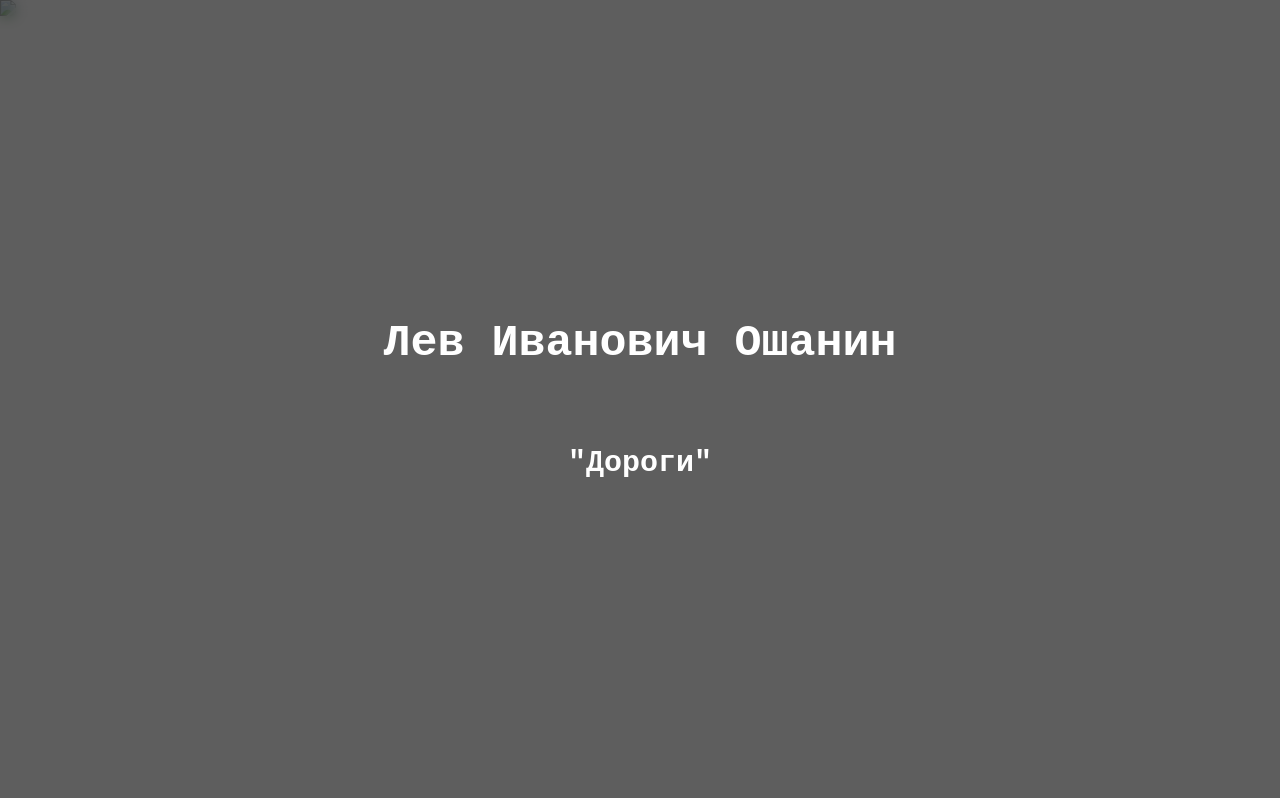
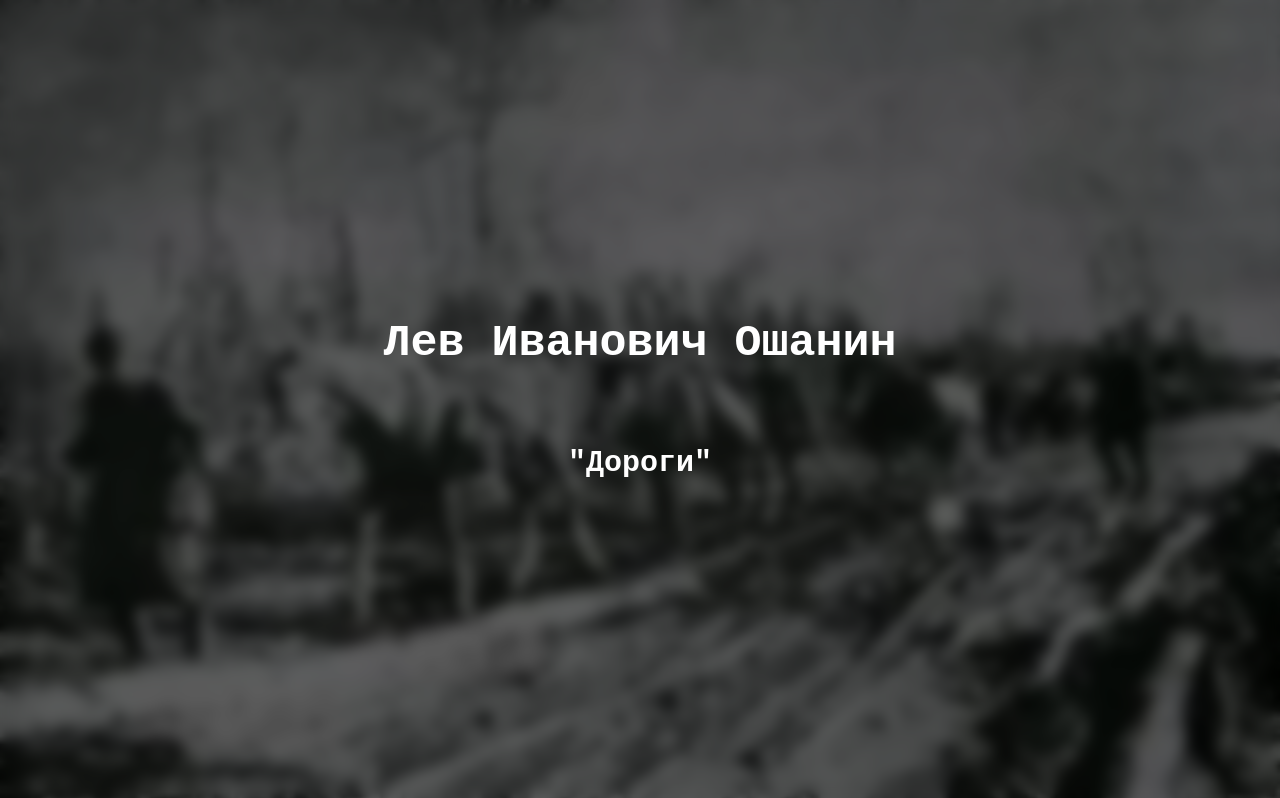
Before and after one commit to MATVEYMAGICAN/dorogi, a plain HTML site: page index.html in a window 1280 px wide. Shown: the top 798 px of the page. Drawn offline with Linux system fonts and the light colour scheme; files whose address does not match are found by name; a web font is replaced by a local one.

Commit message:
Update index.html

```diff
--- a/index.html
+++ b/index.html
@@ -7,7 +7,7 @@
     <title>Л.Ошанин-"Дороги"</title>
 </head>
 <body>
-    <img src="image/image.png" class="bg"></img>
+    <img src="image.png" class="bg"></img>
     <div class="filter"></div>
     <div class="title">
         <h2>Лев Иванович Ошанин</h2>
```
